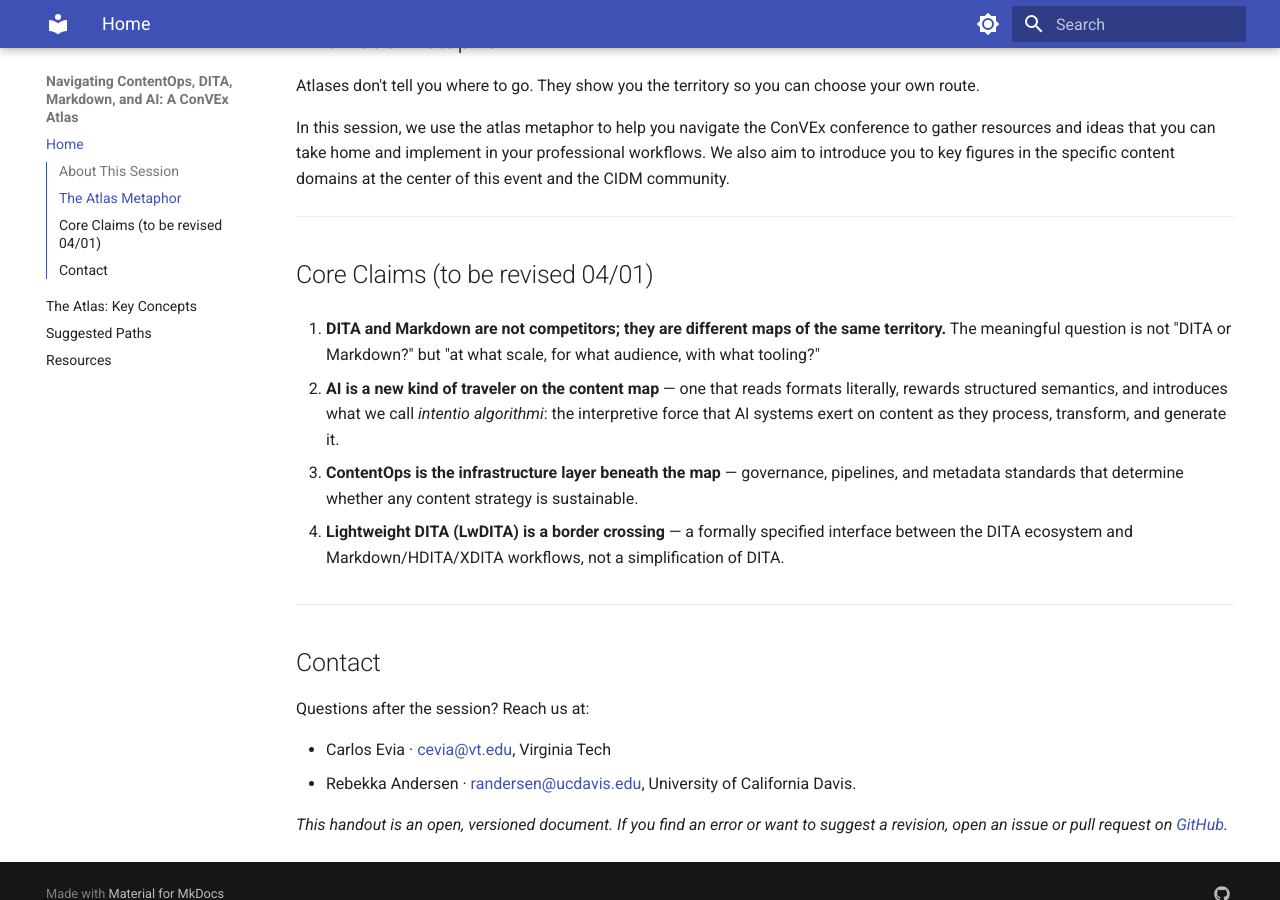
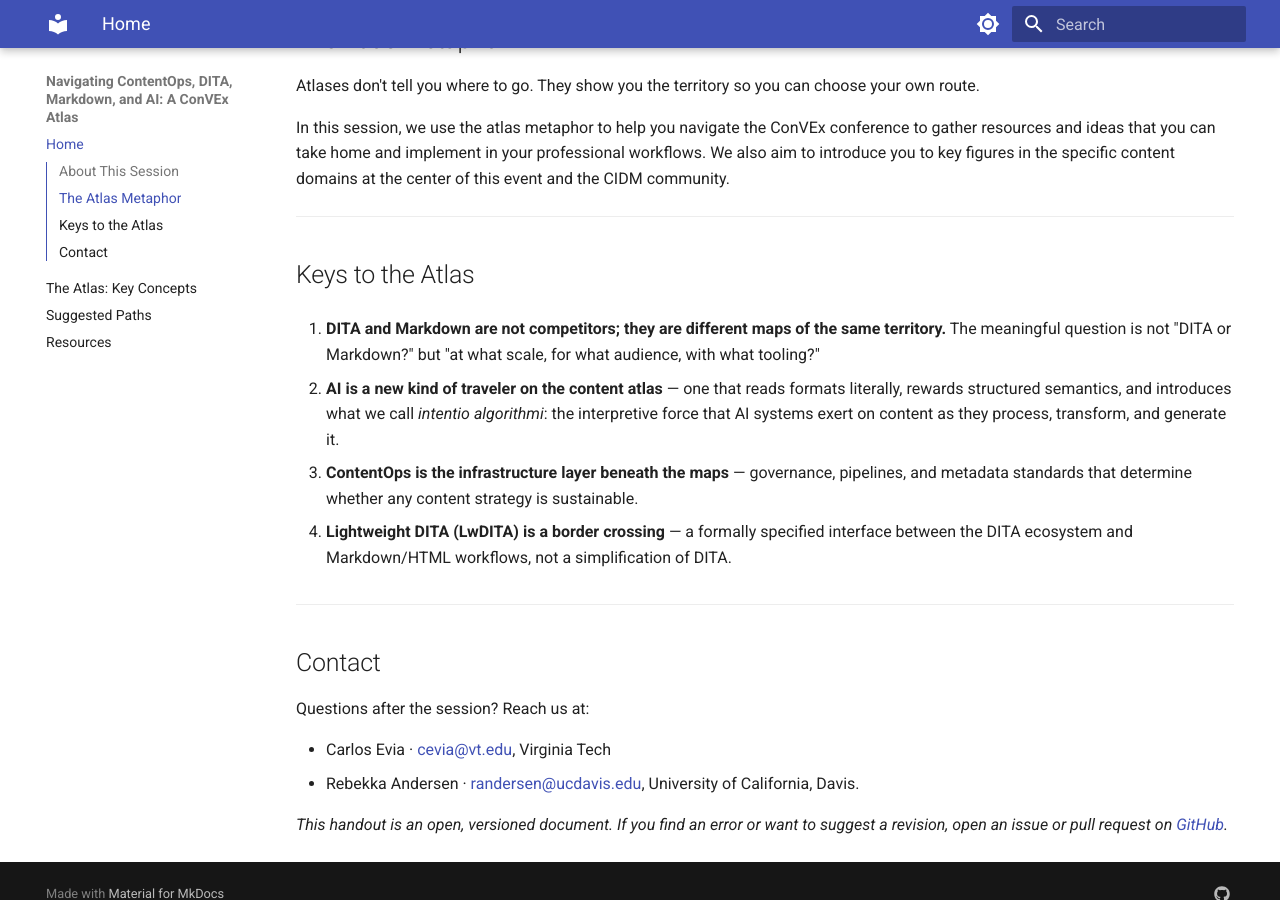
Before and after one commit to VT-Evia/convex-atlas-handout, an MkDocs documentation site: the page built from docs/index.md, in a window 1280 px wide and 900 px high, scrolled down 1131 px. Built offline with MkDocs 1.6.1 and Material for MkDocs 9.7.7, drawn with Linux system fonts in a browser that asks for light colours.

Commit message:
made key atlas points

```diff
--- a/docs/index.md
+++ b/docs/index.md
@@ -29,15 +29,15 @@
 
 ---
 
-## Core Claims (to be revised 04/01)
+## Keys to the Atlas
 
 1. **DITA and Markdown are not competitors; they are different maps of the same territory.** The meaningful question is not "DITA or Markdown?" but "at what scale, for what audience, with what tooling?"
 
-2. **AI is a new kind of traveler on the content map** — one that reads formats literally, rewards structured semantics, and introduces what we call *intentio algorithmi*: the interpretive force that AI systems exert on content as they process, transform, and generate it.
+2. **AI is a new kind of traveler on the content atlas** — one that reads formats literally, rewards structured semantics, and introduces what we call *intentio algorithmi*: the interpretive force that AI systems exert on content as they process, transform, and generate it.
 
-3. **ContentOps is the infrastructure layer beneath the map** — governance, pipelines, and metadata standards that determine whether any content strategy is sustainable.
+3. **ContentOps is the infrastructure layer beneath the maps** — governance, pipelines, and metadata standards that determine whether any content strategy is sustainable.
 
-4. **Lightweight DITA (LwDITA) is a border crossing** — a formally specified interface between the DITA ecosystem and Markdown/HDITA/XDITA workflows, not a simplification of DITA.
+4. **Lightweight DITA (LwDITA) is a border crossing** — a formally specified interface between the DITA ecosystem and Markdown/HTML workflows, not a simplification of DITA.
 
 ---
 
@@ -46,6 +46,6 @@
 Questions after the session? Reach us at:
 
 - Carlos Evia · [cevia@vt.edu](mailto:cevia@vt.edu), Virginia Tech
-- Rebekka Andersen · [randersen@ucdavis.edu](mailto:randersen@ucdavis.edu), University of California Davis.
+- Rebekka Andersen · [randersen@ucdavis.edu](mailto:randersen@ucdavis.edu), University of California, Davis.
 
 *This handout is an open, versioned document. If you find an error or want to suggest a revision, open an issue or pull request on [GitHub](https://github.com/vt-evia/convex-atlas-handout).*
```
